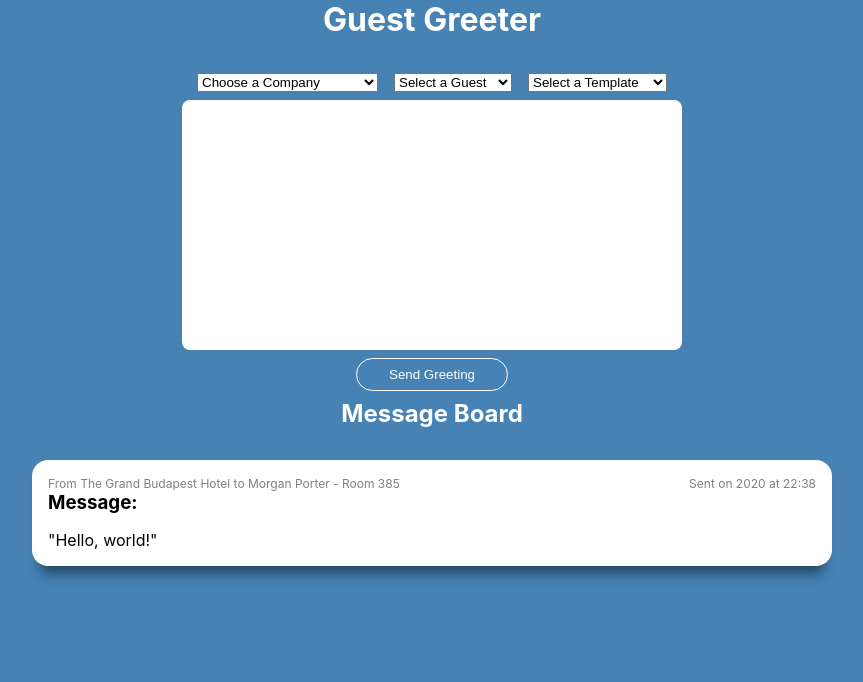
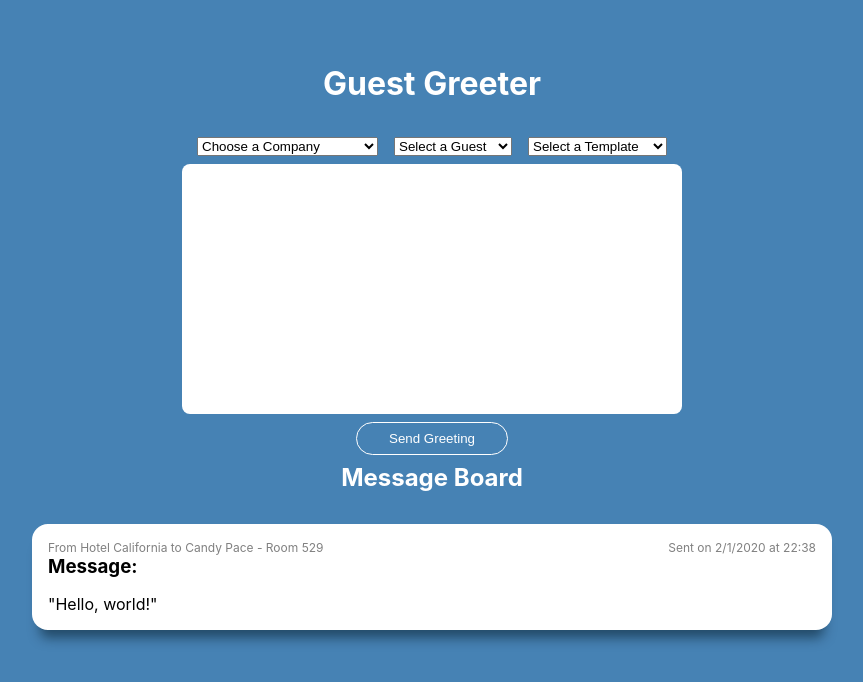
Before and after one commit to luketpena/guest-greeter, a React (Create React App) app: page / in a window 1280 px wide. Shown: the top 682 px of the page, without its empty margins (208-1071 px from the left). Built offline with nearby package versions, Linux system fonts and the light colour scheme.

Commit message:
Fixed company and guest id error in MessageItem

```diff
--- a/src/Components/App/App.css
+++ b/src/Components/App/App.css
@@ -1,5 +1,7 @@
 
-
+body {
+  background-color: steelblue;
+}
 
 * {
   box-sizing: border-box;
--- a/src/Components/App/App.js
+++ b/src/Components/App/App.js
@@ -12,8 +12,8 @@ import MessageItem from '../MessageItem/MessageItem';
 
 //-----< Styling >-----\\
 const Container = styled.div`
-  background-color: steelblue;
   min-height: 100vh;
+  padding: 64px;
 
   h1,h2 {
     color: white;
@@ -144,6 +144,10 @@ export default function App() {
         let startDate = new Date(Guests[guest].reservation.startTimestamp * 1000);
         let endDate = new Date(Guests[guest].reservation.endTimestamp * 1000);
 
+        /*
+          I know this isn't exactly how templating works in JS, so I would
+          research a more "correct" way to do this in the future.
+        */
         myMessage = myMessage
           .replace('{{firstName}}', Guests[guest].firstName)
           .replace('{{lastName}}', Guests[guest].lastName)
--- a/src/Components/MessageItem/MessageItem.js
+++ b/src/Components/MessageItem/MessageItem.js
@@ -1,10 +1,22 @@
 import React from 'react';
-import styled from 'styled-components';
+import styled, {keyframes} from 'styled-components';
 
 import Guests from '../../Data/Guests';
 import Companies from '../../Data/Companies';
 
+const animateIn = keyframes`
+  0% {
+    opacity: 0;
+    left: -100px;
+  }
+  100% {
+    opacity: 1;
+    left: 0px;
+  }
+`;
+
 const Container = styled.div`
+  position: relative;
   background-color: white;
   box-shadow: 0 16px 12px -8px rgba(0,20,30,.5);
   padding: 16px;
@@ -13,6 +25,8 @@ const Container = styled.div`
     margin-bottom: 16px;
   }
   margin: 16px auto;
+  animation-name: ${animateIn};
+  animation-duration: 1s;
 `;
 
 const Header = styled.div`
@@ -24,17 +38,21 @@ const Header = styled.div`
 `;
 
 export default function MessageItem(props) {
-  const {company} = Companies[props.message.companyId];
-  const {firstName, lastName, reservation} = Guests[props.message.guestId];
+  const {company} = Companies[props.message.companyId-1];
+  const {firstName, lastName, reservation} = Guests[props.message.guestId-1];
   const {message} = props.message;
 
   const date = new Date();
+
+  function makeReadableDate(date) {
+    return `${date.getMonth()}/${date.getDay()}/${date.getFullYear()} at ${date.getHours()}:${date.getMinutes()}`
+  }
 
   return (
     <Container>
       <Header>
         <p>From {company} to {firstName} {lastName} - Room {reservation.roomNumber} </p>
-        <p>Sent on {date.getFullYear()} at {date.getHours()}:{date.getMinutes()}</p>
+        <p>Sent on {makeReadableDate(date)}</p>
       </Header>
       <h3>Message:</h3>
       <p>"{message}"</p>
```
